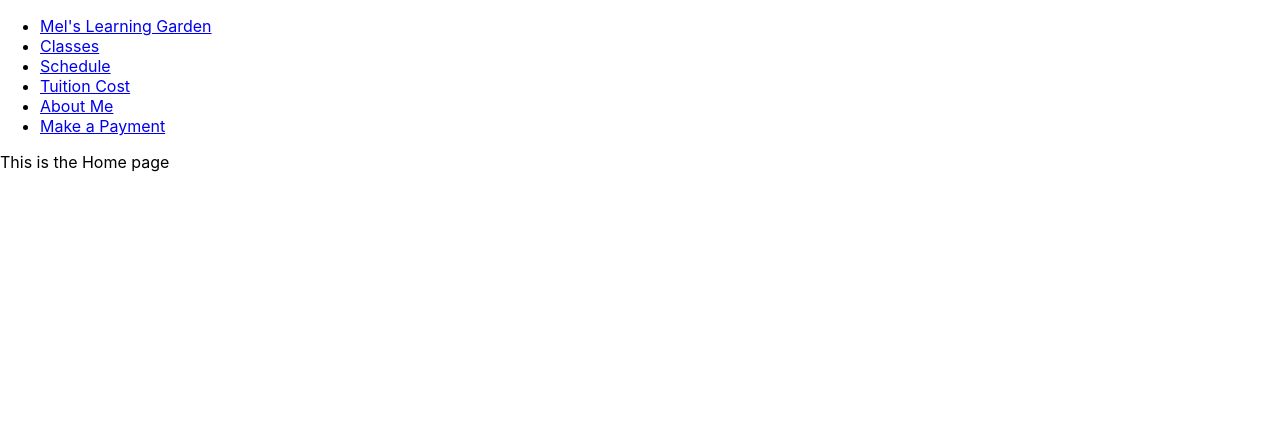
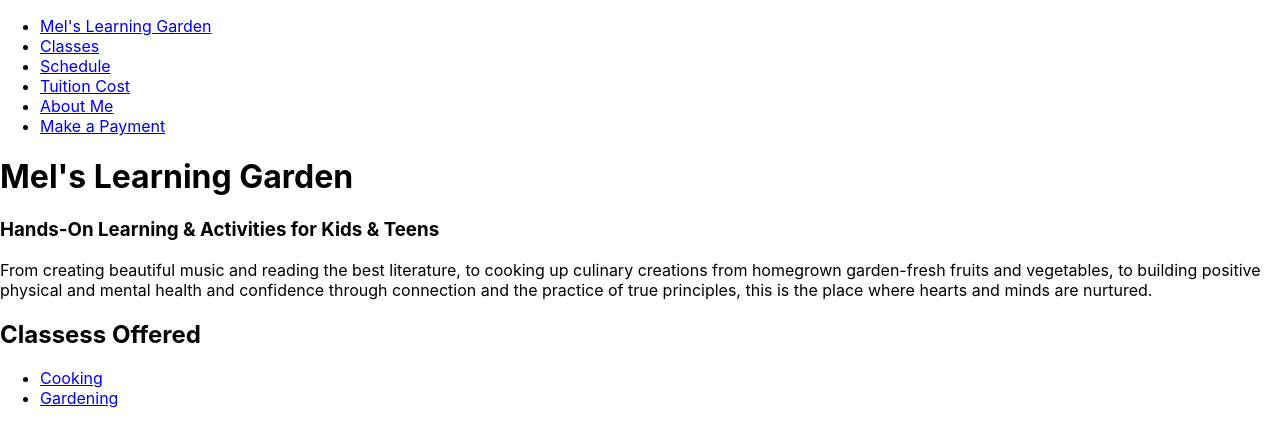
Before and after one commit to Shazammon/melslearninggarden, a React (Create React App) app: page / in a window 1280 px wide. Shown: the top 446 px of the page. Built offline with nearby package versions, Linux system fonts and the light colour scheme.

Commit message:
downloaded tailwind package

```diff
--- a/package.json
+++ b/package.json
@@ -35,5 +35,8 @@
       "last 1 firefox version",
       "last 1 safari version"
     ]
+  },
+  "devDependencies": {
+    "tailwindcss": "^3.2.7"
   }
 }
--- a/src/components/pages/Home.jsx
+++ b/src/components/pages/Home.jsx
@@ -1,7 +1,34 @@
+import { Link } from "react-router-dom";
+
 export default function Home() {
+    const classOptions = ['Cooking', 'Gardening']
+
     return (
-        <>
-            <div>This is the Home page</div>
-        </>
-    )
+
+      <>
+        <h1>Mel's Learning Garden</h1>
+        <h3>Hands-On Learning & Activities for Kids & Teens</h3>
+        <p>
+          From creating beautiful music and reading the best literature, to
+          cooking up culinary creations from homegrown garden-fresh fruits and
+          vegetables, to building positive physical and mental health and
+          confidence through connection and the practice of true principles,
+          this is the place where hearts and minds are nurtured.
+        </p>
+        <h2>Classess Offered</h2>
+        <ul>
+            {classOptions.map((option) => {
+                return (
+                    <li>
+                        <Link
+                        >
+                            {option}
+
+                        </Link>
+                    </li>
+                )
+            })}
+        </ul>
+      </>
+    );
 }
```
Also changed, not shown: 1 other file (tests, documents, lock files or other folders).
